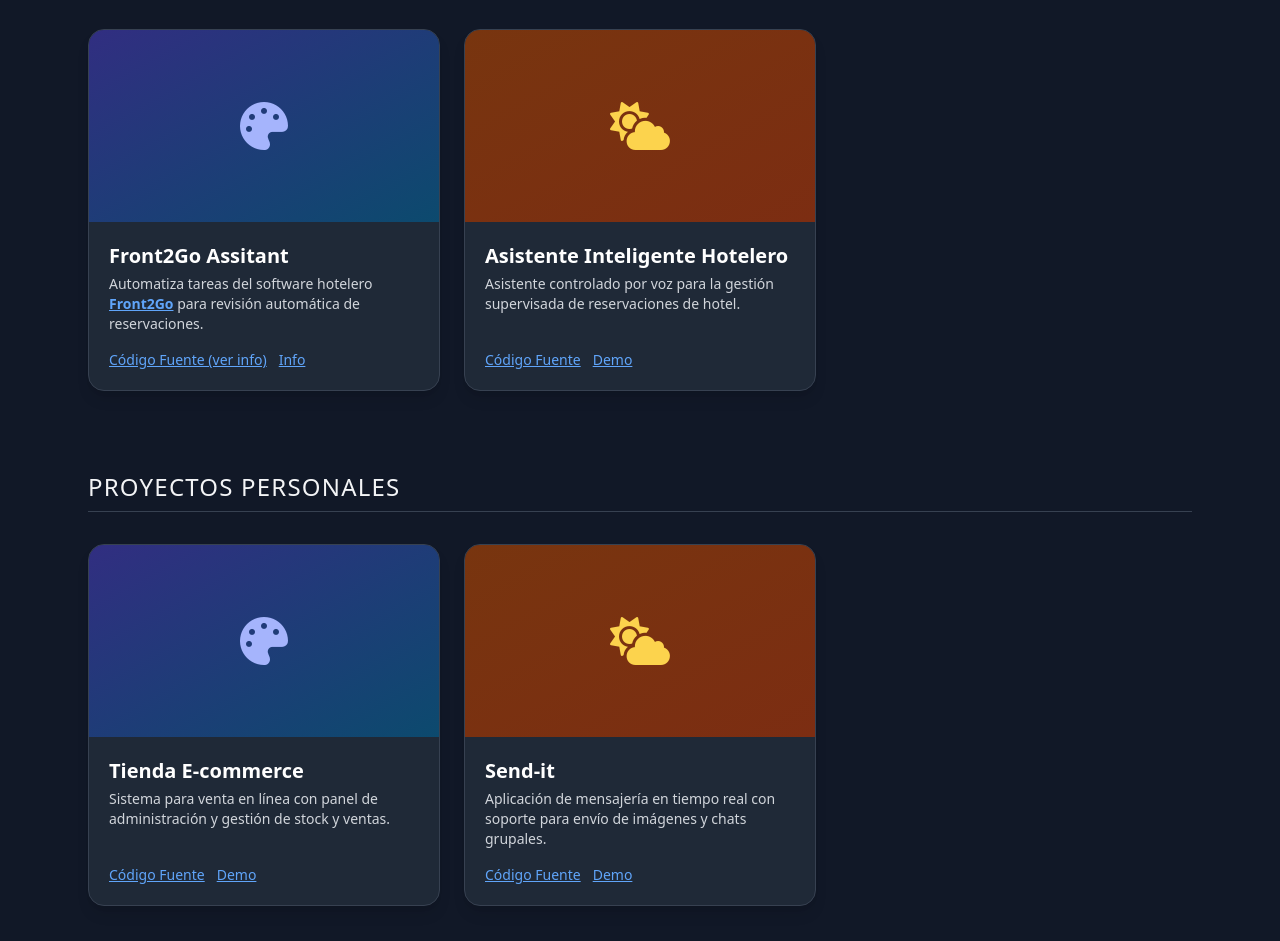
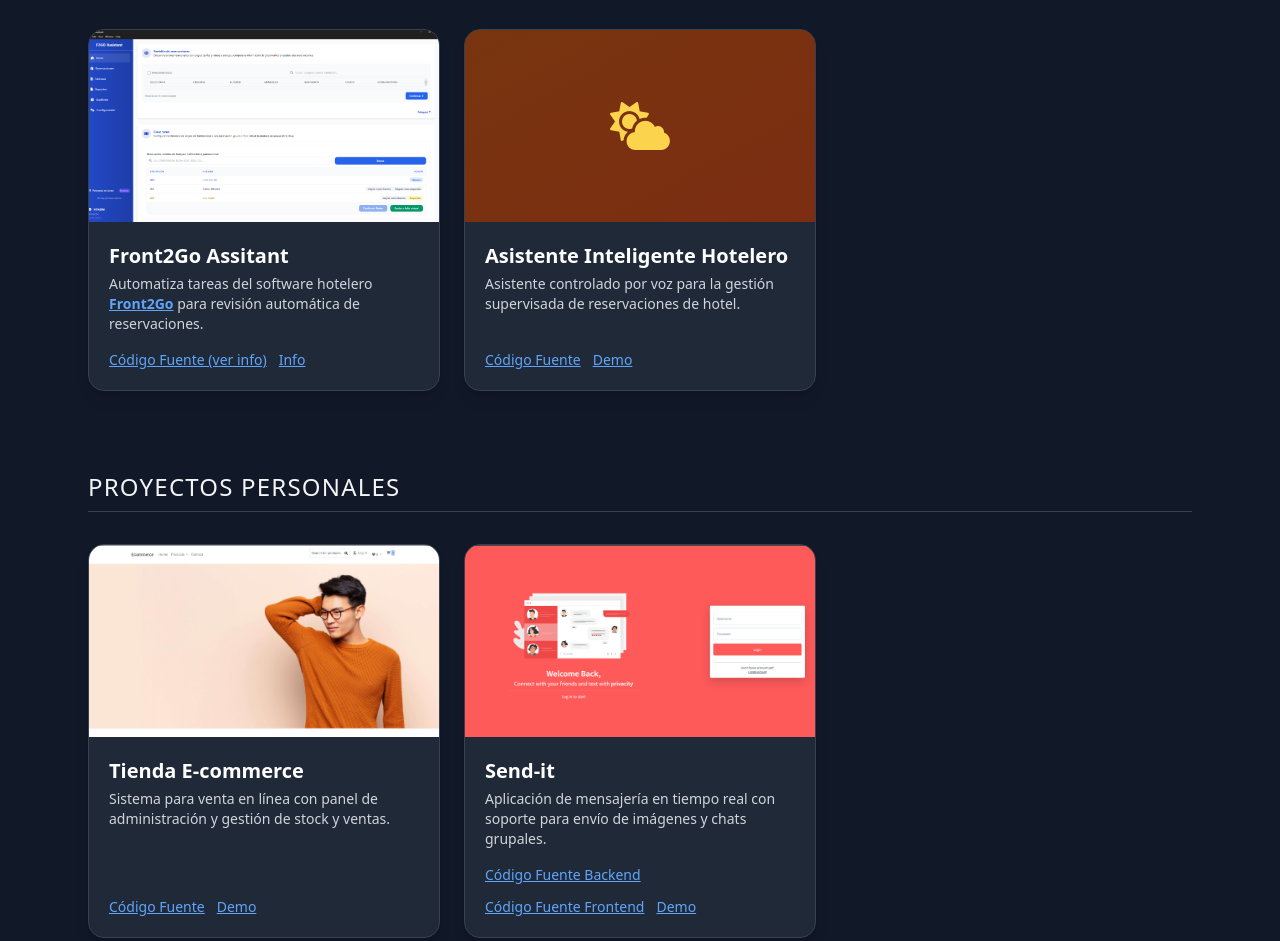
Before and after one commit to subl-1me/portf, a plain HTML site: page src/index.html in a window 1280 px wide. Shown: the part 1042-1983 px from the top of the page. Drawn offline with nearby package versions, Linux system fonts and the light colour scheme.

Commit message:
Added new image assets & updated project's links

```diff
--- a/src/index.html
+++ b/src/index.html
@@ -102,14 +102,14 @@
 
         <!-- Proyecto 1 -->
         <div class="card-hover bg-gray-800 rounded-2xl shadow-lg overflow-hidden border border-gray-700 flex flex-col">
-          <div class="h-48 bg-gradient-to-br from-indigo-900 to-sky-900 flex items-center justify-center text-5xl">
-            <i class="fas fa-palette text-indigo-300"></i>
+          <div class="h-48 flex items-center justify-center text-5xl bg-cover bg-center"
+              style="background-image: url('../src/assets/covers/f2go-assistant/1.png');">
           </div>
           <div class="p-5 flex-1 flex flex-col">
             <h3 class="text-xl font-semibold text-white">Front2Go Assitant</h3>
             <p class="text-sm text-gray-300 mt-1 flex-1">Automatiza tareas del software hotelero <a href="https://front2go.weebly.com/" target="_blank" class="text-blue-400 font-semibold underline">Front2Go</a> para revisión automática de reservaciones.</p>
             <div class="flex flex-wrap gap-3 mt-4">
-              <a href="#" class="text-sm inline-flex items-center gap-1 text-blue-400 hover:text-blue-300 transition underline"> Código Fuente (ver info) </a>
+              <a href="https://github.com/subl-1me/f2go-assistant-prod" target="_blank" class="text-sm inline-flex items-center gap-1 text-blue-400 hover:text-blue-300 transition underline"> Código Fuente (ver info) </a>
               <a href="#" class="text-sm inline-flex items-center gap-1 text-blue-400 hover:text-blue-300 transition underline"> Info </a>
             </div>
           </div>
@@ -142,30 +142,31 @@
 
         <!-- Proyecto 1 -->
         <div class="card-hover bg-gray-800 rounded-2xl shadow-lg overflow-hidden border border-gray-700 flex flex-col">
-          <div class="h-48 bg-gradient-to-br from-indigo-900 to-sky-900 flex items-center justify-center text-5xl">
-            <i class="fas fa-palette text-indigo-300"></i>
+          <div class="h-48 flex items-center justify-center text-5xl bg-cover bg-center"
+              style="background-image: url('../src/assets/covers/ecommerce-main.png');">
           </div>
           <div class="p-5 flex-1 flex flex-col">
             <h3 class="text-xl font-semibold text-white">Tienda E-commerce</h3>
             <p class="text-sm text-gray-300 mt-1 flex-1">Sistema para venta en línea con panel de administración y gestión de stock y ventas.</p>
             <div class="flex flex-wrap gap-3 mt-4">
-              <a href="#" class="text-sm inline-flex items-center gap-1 text-blue-400 hover:text-blue-300 transition underline">Código Fuente</a>
-              <a href="#" class="text-sm inline-flex items-center gap-1 text-blue-400 hover:text-blue-300 transition underline">Demo</a>
+              <a href="https://github.com/subl-1me/ecommerce-app" target="_blank" class="text-sm inline-flex items-center gap-1 text-blue-400 hover:text-blue-300 transition underline">Código Fuente</a>
+              <a href="https://netlify-thinks-subl-1me-is-great.netlify.app" target="_blank" class="text-sm inline-flex items-center gap-1 text-blue-400 hover:text-blue-300 transition underline">Demo</a>
             </div>
           </div>
         </div>
 
         <!-- Proyecto 2 -->
         <div class="card-hover bg-gray-800 rounded-2xl shadow-lg overflow-hidden border border-gray-700 flex flex-col">
-          <div class="h-48 bg-gradient-to-br from-amber-900 to-orange-900 flex items-center justify-center text-5xl">
-            <i class="fas fa-cloud-sun text-amber-300"></i>
+          <div class="h-48 flex items-center justify-center text-5xl bg-cover bg-center"
+              style="background-image: url('../src/assets/covers/sendit-main.png');">
           </div>
           <div class="p-5 flex-1 flex flex-col">
             <h3 class="text-xl font-semibold text-white">Send-it</h3>
             <p class="text-sm text-gray-300 mt-1 flex-1">Aplicación de mensajería en tiempo real con soporte para envío de imágenes y chats grupales.</p>
             <div class="flex flex-wrap gap-3 mt-4">
-              <a href="#" class="text-sm inline-flex items-center gap-1 text-blue-400 hover:text-blue-300 transition underline">Código Fuente</a>
-              <a href="#" class="text-sm inline-flex items-center gap-1 text-blue-400 hover:text-blue-300 transition underline">Demo</a>
+              <a href="https://github.com/subl-1me/api-rest-node-chat" target="_blank" class="text-sm inline-flex items-center gap-1 text-blue-400 hover:text-blue-300 transition underline">Código Fuente Backend</a>
+              <a href="https://github.com/subl-1me/angular-webchat-client" target="_blank" class="text-sm inline-flex items-center gap-1 text-blue-400 hover:text-blue-300 transition underline">Código Fuente Frontend</a>
+              <a href="https://boisterous-squirrel-46ea05.netlify.app" target="_blank" class="text-sm inline-flex items-center gap-1 text-blue-400 hover:text-blue-300 transition underline">Demo</a>
             </div>
           </div>
         </div>
```
Also changed, not shown: src/assets/covers/ecommerce-main.png (added), src/assets/covers/f2go-assistant/1.png (added), src/assets/covers/f2go-assistant/2.png (added), src/assets/covers/f2go-assistant/3.png (added), src/assets/covers/f2go-assistant/4.png (added), src/assets/covers/sendit-main.png (added).
